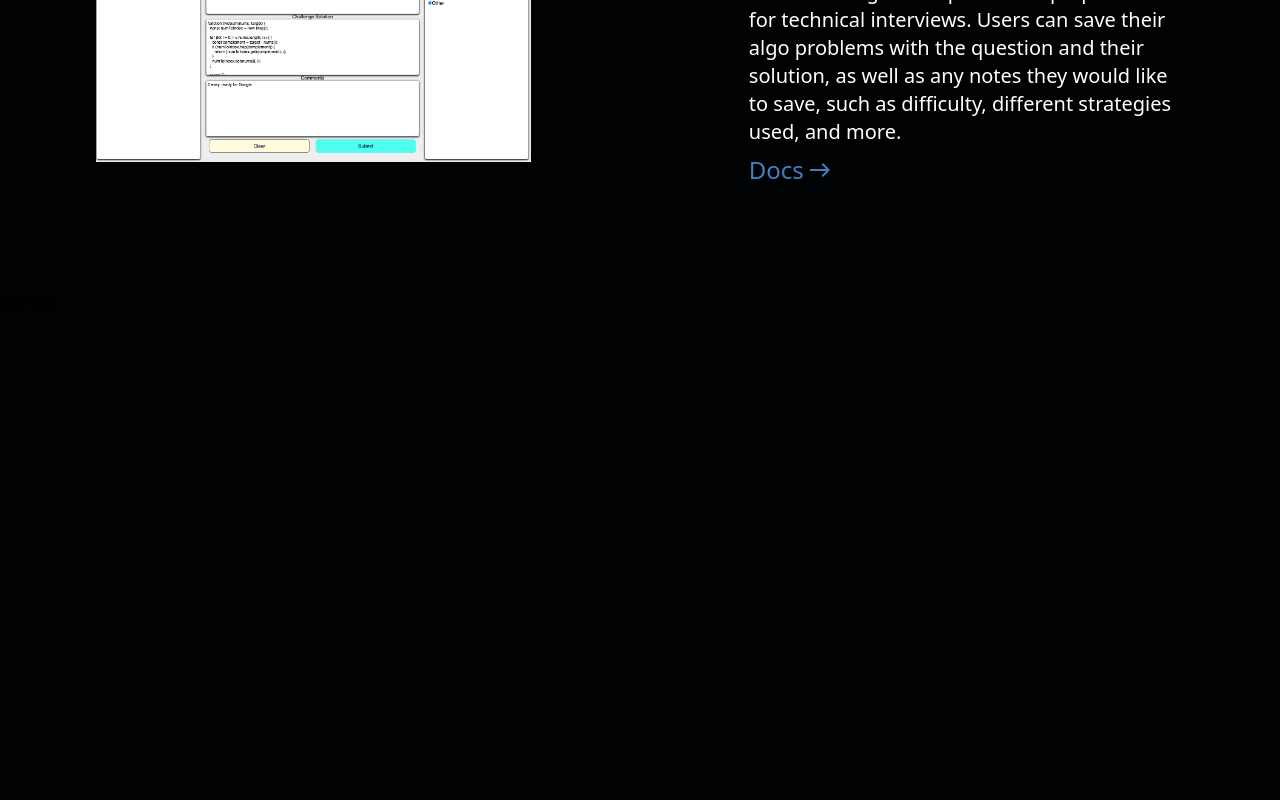
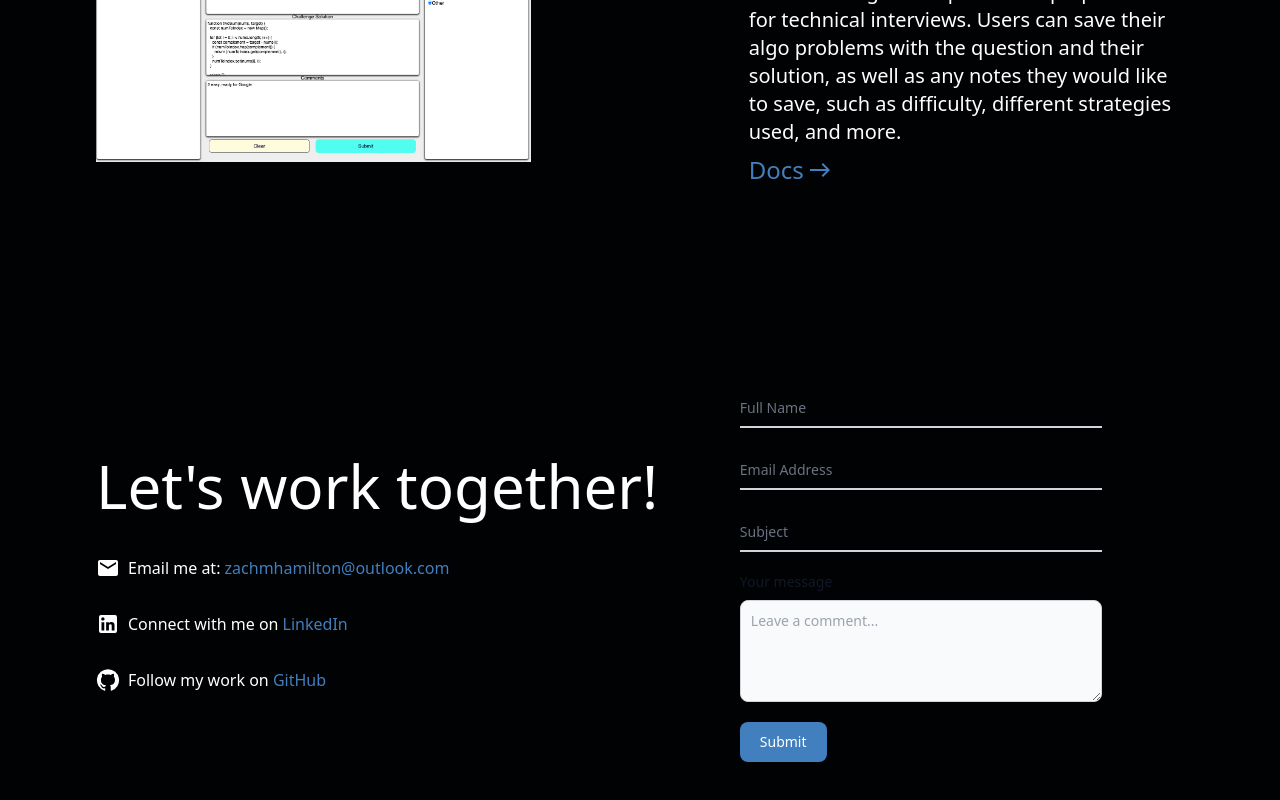
Before and after one commit to ZachMHamilton/PersonalWebsiteV2, a React (Vite) app: page / in a window 1280 px wide. Shown: the part 2074-2874 px from the top of the page. Before the commit the page ends 2388 px from the top, so only its background shows below. Built offline with nearby package versions, Linux system fonts and the light colour scheme.

Commit message:
basic form setup

```diff
--- a/src/components/Contact.jsx
+++ b/src/components/Contact.jsx
@@ -1,7 +1,117 @@
+import { useForm } from '@formspree/react';
+import EmailIcon from '@mui/icons-material/Email';
+import LinkedInIcon from '@mui/icons-material/LinkedIn';
+import GitHubIcon from '@mui/icons-material/GitHub';
+
 const Contact = () => {
+  const [state, handleSubmit] = useForm('xoqozbro');
+  let message = '';
+  if (state.succeeded) {
+    message = 'Thanks for reaching out!';
+  }
+
   return (
-    <div>
-      <h2>Contact</h2>
+    <div className="flex justify-start items-center p-8 md:p-12 lg:p-24">
+      <div className="flex flex-col items-start gap-6">
+        <h1 className="text-white text-5xl lg:text-6xl">
+          Let&apos;s work together!
+        </h1>
+        <p className="flex items-center text-white mt-4">
+          <EmailIcon className="mr-2" />
+          Email me at:&nbsp;
+          <a href="mailto:zachmhamilton@outlook.com" className="text-accent">
+            zachmhamilton@outlook.com
+          </a>
+        </p>
+        <p className="flex items-center text-white mt-2">
+          <LinkedInIcon className="mr-2" />
+          Connect with me on&nbsp;
+          <a
+            href="https://www.linkedin.com/in/zach-m-hamilton/"
+            className="text-accent"
+          >
+            LinkedIn
+          </a>
+        </p>
+        <p className="flex items-center text-white mt-2">
+          <GitHubIcon className="mr-2" />
+          Follow my work on&nbsp;
+          <a href="https://github.com/ZachMHamilton" className="text-accent">
+            GitHub
+          </a>
+        </p>
+      </div>
+      <form className="flex flex-col items-start justify-cente mx-auto w-1/3">
+        <div className="relative z-0 w-full mb-5 group">
+          <input
+            type="text"
+            name="name"
+            id="name"
+            className="block py-2.5 px-0 w-full text-sm text-gray-900 bg-transparent border-0 border-b-2 border-gray-300 appearance-none dark:text-white dark:border-gray-600 dark:focus:border-blue-500 focus:outline-none focus:ring-0 focus:border-blue-600 peer"
+            placeholder=" "
+            required
+          />
+          <label
+            htmlFor="name"
+            className="peer-focus:font-medium absolute text-sm text-gray-500 dark:text-gray-400 duration-300 transform -translate-y-6 scale-75 top-3 -z-10 origin-[0] peer-focus:start-0 rtl:peer-focus:translate-x-1/4 rtl:peer-focus:left-auto peer-focus:text-blue-600 peer-focus:dark:text-blue-500 peer-placeholder-shown:scale-100 peer-placeholder-shown:translate-y-0 peer-focus:scale-75 peer-focus:-translate-y-6"
+          >
+            Full Name
+          </label>
+        </div>
+        <div className="relative z-0 w-full mb-5 group">
+          <input
+            type="email"
+            name="email"
+            id="email"
+            className="block py-2.5 px-0 w-full text-sm text-gray-900 bg-transparent border-0 border-b-2 border-gray-300 appearance-none dark:text-white dark:border-gray-600 dark:focus:border-blue-500 focus:outline-none focus:ring-0 focus:border-blue-600 peer"
+            placeholder=" "
+            required
+          />
+          <label
+            htmlFor="email"
+            className="peer-focus:font-medium absolute text-sm text-gray-500 dark:text-gray-400 duration-300 transform -translate-y-6 scale-75 top-3 -z-10 origin-[0] peer-focus:start-0 rtl:peer-focus:translate-x-1/4 rtl:peer-focus:left-auto peer-focus:text-blue-600 peer-focus:dark:text-blue-500 peer-placeholder-shown:scale-100 peer-placeholder-shown:translate-y-0 peer-focus:scale-75 peer-focus:-translate-y-6"
+          >
+            Email Address
+          </label>
+        </div>
+        <div className="relative z-0 w-full mb-5 group">
+          <input
+            type="text"
+            name="subject"
+            id="subject"
+            className="block py-2.5 px-0 w-full text-sm text-gray-900 bg-transparent border-0 border-b-2 border-gray-300 appearance-none dark:text-white dark:border-gray-600 dark:focus:border-blue-500 focus:outline-none focus:ring-0 focus:border-blue-600 peer"
+            placeholder=" "
+            required
+          />
+          <label
+            htmlFor="subject"
+            className="peer-focus:font-medium absolute text-sm text-gray-500 dark:text-gray-400 duration-300 transform -translate-y-6 scale-75 top-3 -z-10 origin-[0] peer-focus:start-0 rtl:peer-focus:translate-x-1/4 rtl:peer-focus:left-auto peer-focus:text-blue-600 peer-focus:dark:text-blue-500 peer-placeholder-shown:scale-100 peer-placeholder-shown:translate-y-0 peer-focus:scale-75 peer-focus:-translate-y-6"
+          >
+            Subject
+          </label>
+        </div>
+
+        <form className="relative z-0 w-full mb-5 group">
+          <label
+            htmlFor="message"
+            className="block mb-2 text-sm font-medium text-gray-900 dark:text-white"
+          >
+            Your message
+          </label>
+          <textarea
+            id="message"
+            rows="4"
+            className="block p-2.5 w-full text-sm text-gray-900 bg-gray-50 rounded-lg border border-gray-300 focus:ring-blue-500 focus:border-blue-500 dark:bg-gray-700 dark:border-gray-600 dark:placeholder-gray-400 dark:text-white dark:focus:ring-blue-500 dark:focus:border-blue-500"
+            placeholder="Leave a comment..."
+          ></textarea>
+        </form>
+        <button
+          type="submit"
+          className="text-white bg-accent hover:bg-blue-800 focus:ring-4 focus:outline-none focus:ring-blue-300 font-medium rounded-lg text-sm w-full sm:w-auto px-5 py-2.5 text-center dark:bg-blue-600 dark:hover:bg-blue-700 dark:focus:ring-blue-800"
+        >
+          Submit
+        </button>
+      </form>
     </div>
   );
 };
```
